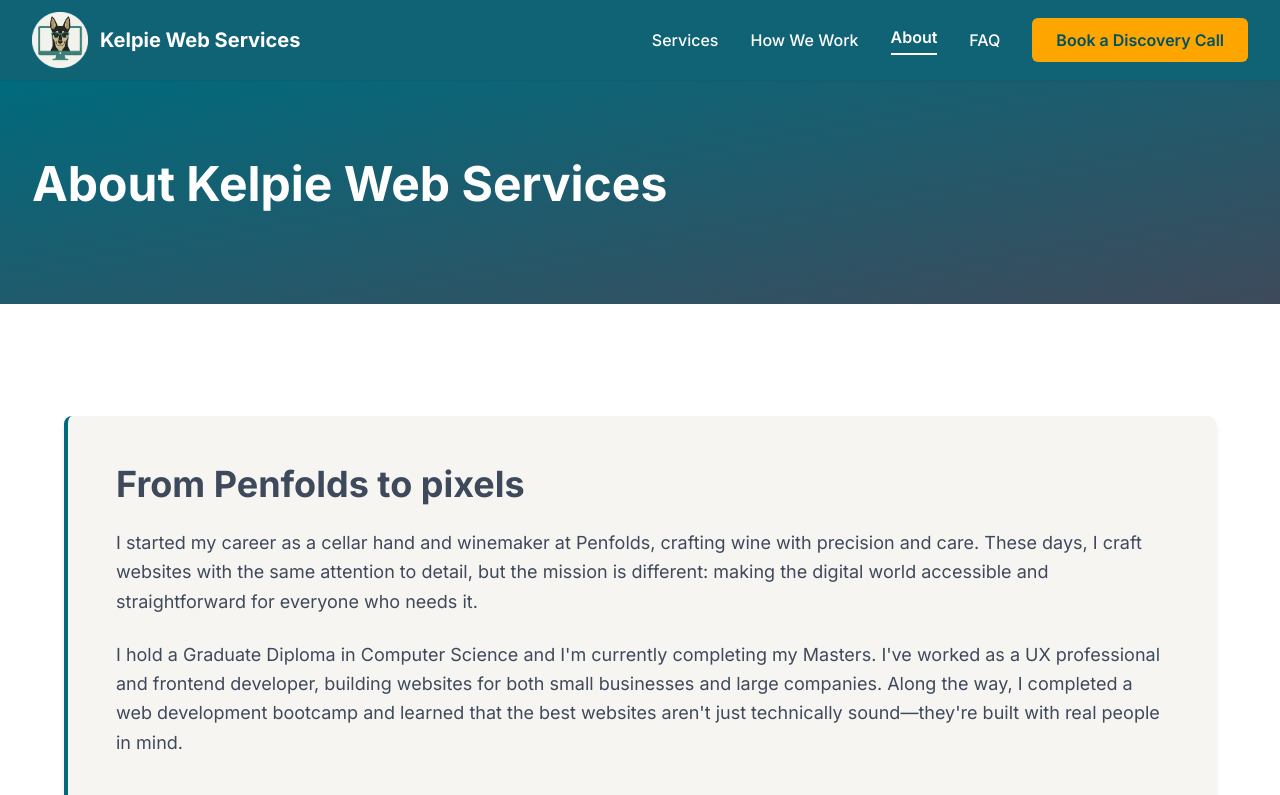
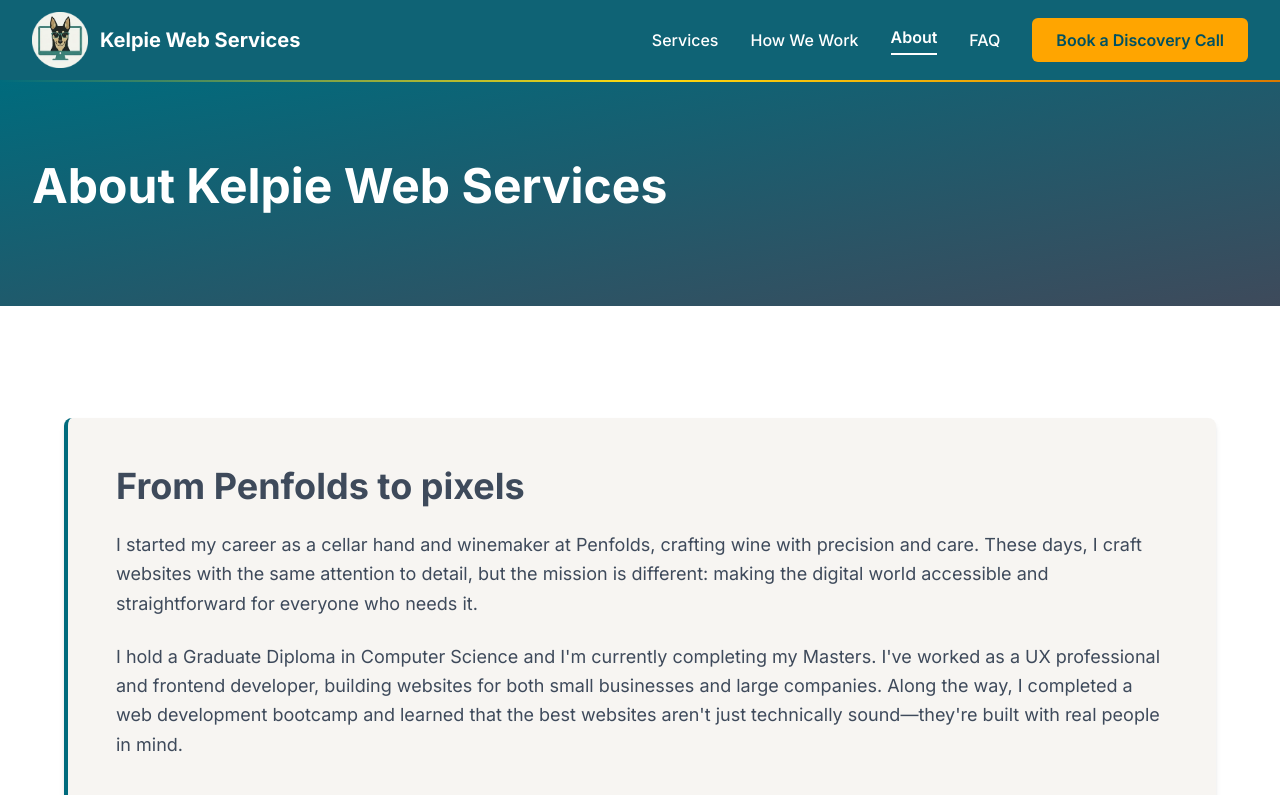
Before and after one commit to SkiltonJ/KelpieWebServices, a website: page pages/about.html in a window 1280 px wide. Shown: the top 795 px of the page. Drawn offline with Linux system fonts and the light colour scheme.

Commit message:
Add all navbar borders

```diff
--- a/pages/about.html
+++ b/pages/about.html
@@ -22,7 +22,8 @@
     to main content</a>
 
   <!-- Header/Navigation -->
-  <header class="bg-navbar-teal shadow-sm sticky top-0 z-40">
+  <header class="bg-navbar-teal sticky top-0 z-40"
+    style="border-bottom: 2px solid; border-image: linear-gradient(90deg, #006B7D 0%, #FFDB0F 50%, #DB7900 100%) 1;">
     <nav class="max-w-7xl mx-auto px-6 lg:px-8" aria-label="Main navigation">
       <div class="flex items-center justify-between h-20">
 
```
Also changed, not shown: pages/contact.html (+2 -1 lines), pages/faq.html (+2 -1 lines), pages/how-we-work.html (+2 -1 lines), pages/services.html (+2 -1 lines), pages/thanks.html (+2 -1 lines).
